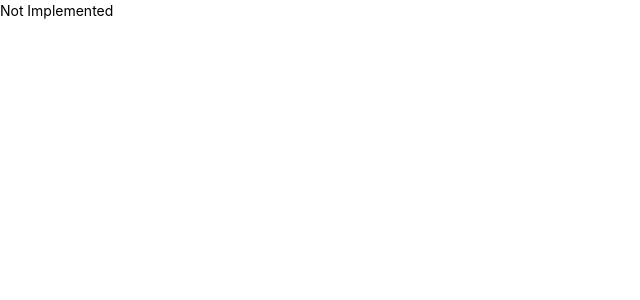
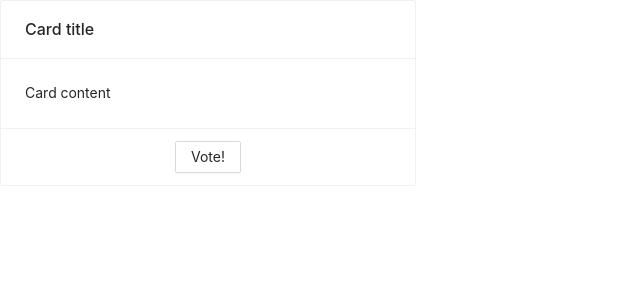
Before and after one commit to chriscucco/tp-voto-electronico, a React (Create React App) app: page /my_rooms in a window 1280 px wide. Shown: the top 300 px of the page, without its empty margins (0-640 px from the left). Built offline with nearby package versions, Linux system fonts and the light colour scheme; no server answers.

Commit message:
some data to continue

```diff
--- a/controllers/roomLists/roomLists.js
+++ b/controllers/roomLists/roomLists.js
@@ -13,8 +13,8 @@ exports.getRoomByListId = async(req, res) => {
 }
 
 exports.getListByRoomId = async(req, res) => {
-    const list_id = req.params.id ? req.params.id : ""
-    const response = await getListsByRoomId(list_id)
+    const room_id = req.params.id ? req.params.id : ""
+    const response = await getListsByRoomId(room_id)
     return response
 }
 
--- a/src/pages/my_rooms/MyRooms.js
+++ b/src/pages/my_rooms/MyRooms.js
@@ -1,6 +1,12 @@
-import {  useEffect } from 'react';
+import {  useEffect, useState } from 'react';
+import { Card, Col, Row, Button } from 'antd';
 
 function MyRooms() {
+
+  const [rooms, setRooms] = useState([]);
+
+  let data
+
   useEffect(() => {
     const init = async () => {
       const response = await fetch('/auth')
@@ -8,35 +14,52 @@ function MyRooms() {
        window.location.href = '/login'
       }
 
-      const rooms = await fetch('/my_rooms/rooms')
-      if (rooms.status !== 200) {
+      const roomsRequest = await fetch('/my_rooms/rooms')
+      if (roomsRequest.status !== 200) {
         window.location.href = '/home'
       }
 
-      const processedRoom = await rooms.json()
-      console.log(rooms)
-      console.log(processedRoom)
+      data = await roomsRequest.json()
+      setRooms(data)
 
       // await fetchRoom(1)
-
-
     }
     init();
   }, []);
 
   const fetchRoom = async (roomId) => {
-    console.log("Fetching room")
+    //console.log("Fetching room")
     const response = await fetch(`http://localhost:8001/rooms/${roomId}`);
     const room = await response.json()
-    console.log(room);
+    //console.log(room);
+  }
+
+  const redirectToDetail = (roomId) => {
+    console.log("/////////////////////////")
+    console.log("REDIRECT")
+    console.log(roomId)
+  }
+
+  const testingData = () => {
+    return (<Col span={8}>
+      <Card title="Card title 2" bordered={true}actions={[<Button onClick={() => redirectToDetail('2')}> Vote!</Button>]}>
+        Card content
+      </Card>
+    </Col>
+    )
   }
 
   return (
     <div>
-        <p style={{ color: 'black', margin: 'auto'}}>
-          Not Implemented
-        </p>
-    </div>
+    <Row gutter={16}>
+      <Col span={8}>
+        <Card title="Card title" bordered={true}actions={[<Button onClick={() => redirectToDetail('1')}> Vote!</Button>]}>
+          Card content
+        </Card>
+      </Col>
+      {console.log(rooms)}
+    </Row>
+  </div>
   );
 }
 
```
